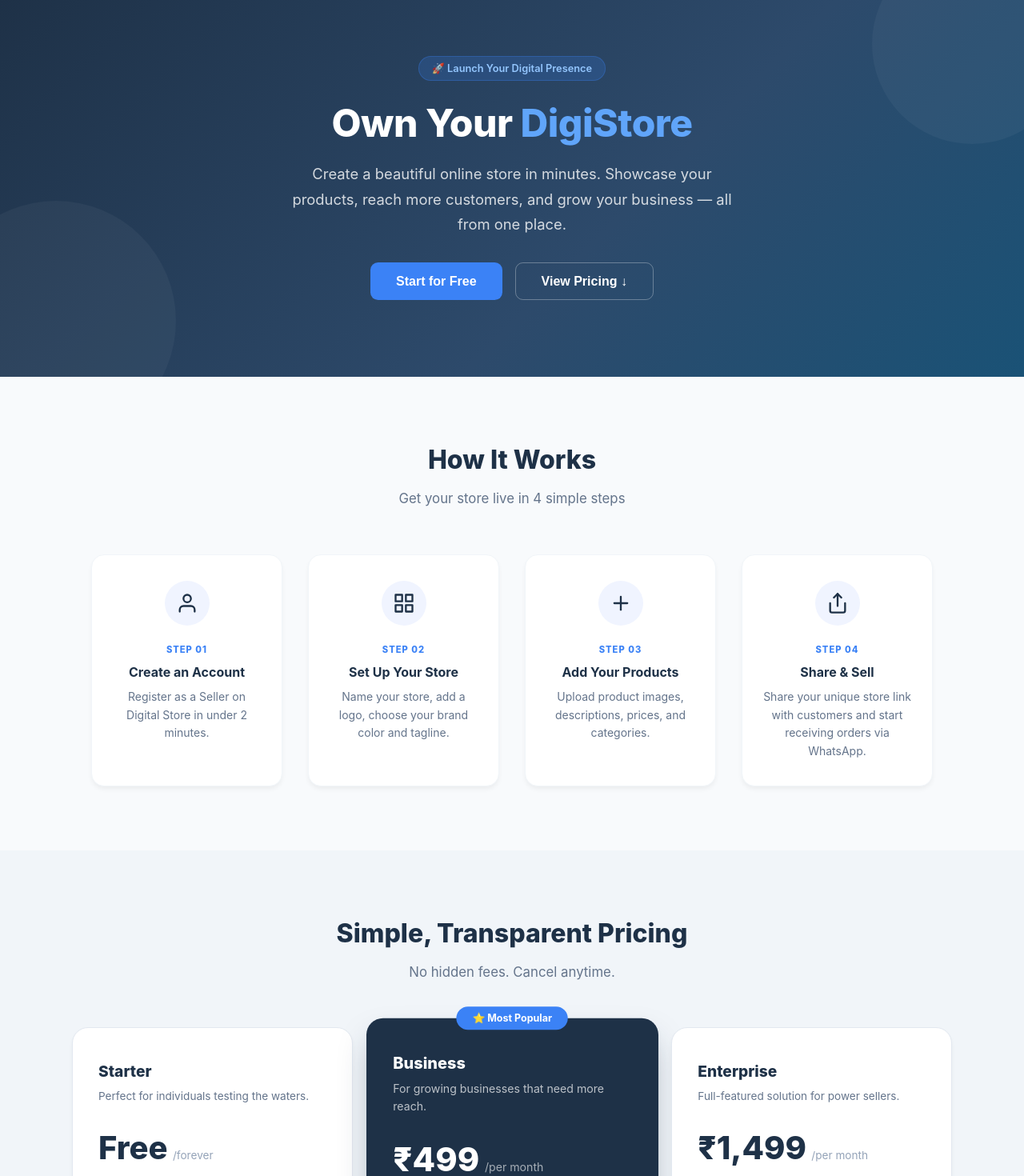
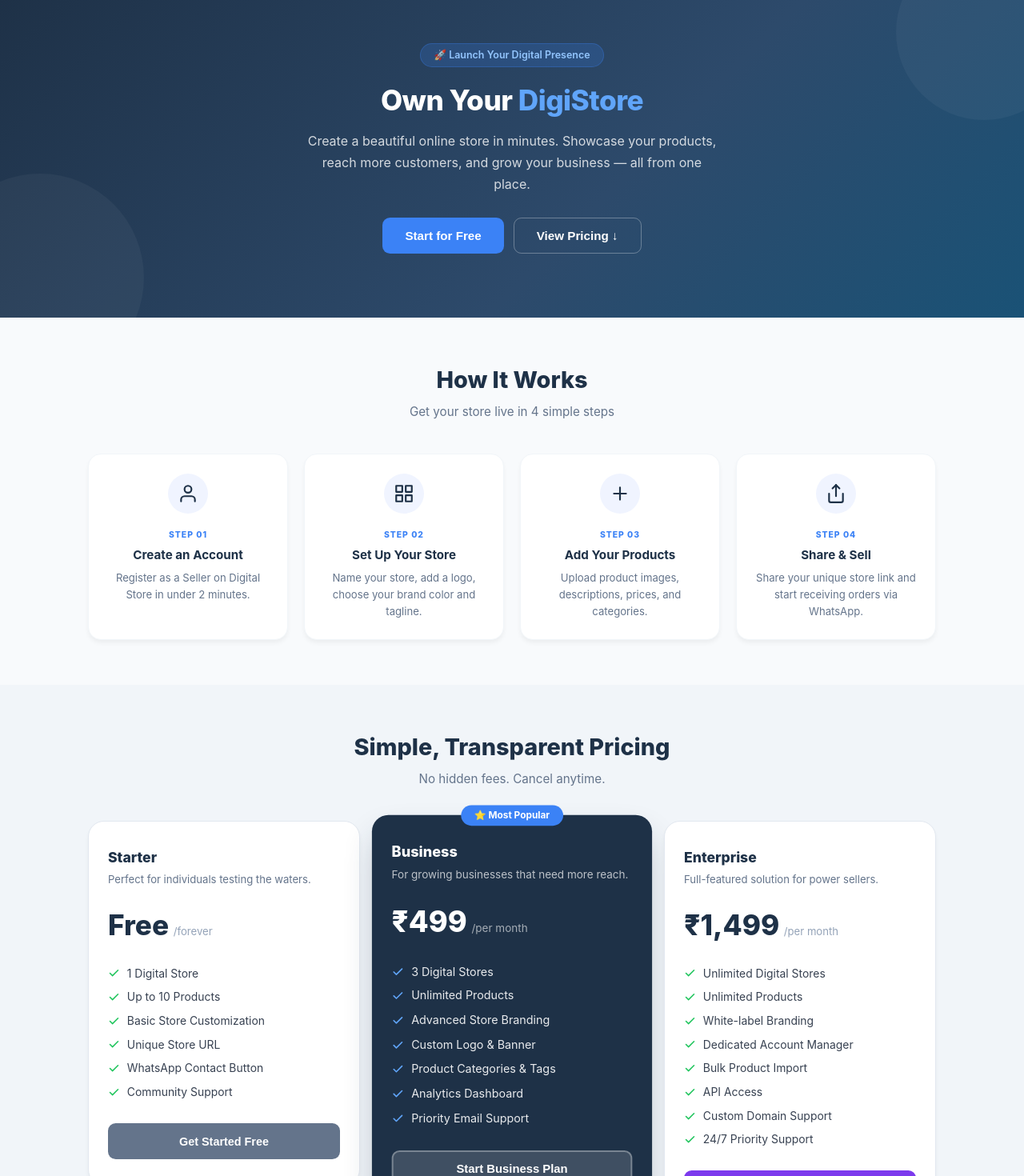
Before and after one commit to murtisma6/onlineshop, a React (Vite) app in the folder frontend/: page /own-your-digistore in a window 1280 px wide. Shown: the part 80-1550 px from the top of the page at 80% size. Built offline with nearby package versions, Linux system fonts and the light colour scheme.

Commit message:
feat: add DigiStorePricing page with plan details and setup guide

```diff
--- a/frontend/src/pages/DigiStorePricing.jsx
+++ b/frontend/src/pages/DigiStorePricing.jsx
@@ -20,7 +20,6 @@
         'Community Support',
       ],
       cta: 'Get Started Free',
-      ctaAction: 'register',
     },
     {
       name: 'Business',
@@ -39,7 +38,6 @@
         'Priority Email Support',
       ],
       cta: 'Start Business Plan',
-      ctaAction: 'contact',
     },
     {
       name: 'Enterprise',
@@ -59,83 +57,94 @@
         '24/7 Priority Support',
       ],
       cta: 'Contact Sales',
-      ctaAction: 'contact',
     },
   ];
 
   const steps = [
     {
-      icon: (
-        <svg xmlns="http://www.w3.org/2000/svg" width="28" height="28" viewBox="0 0 24 24" fill="none" stroke="#1E3147" strokeWidth="2" strokeLinecap="round" strokeLinejoin="round">
-          <path d="M20 21v-2a4 4 0 0 0-4-4H8a4 4 0 0 0-4 4v2"/><circle cx="12" cy="7" r="4"/>
-        </svg>
-      ),
       step: '01',
+      icon: <svg xmlns="http://www.w3.org/2000/svg" width="26" height="26" viewBox="0 0 24 24" fill="none" stroke="#1E3147" strokeWidth="2" strokeLinecap="round" strokeLinejoin="round"><path d="M20 21v-2a4 4 0 0 0-4-4H8a4 4 0 0 0-4 4v2"/><circle cx="12" cy="7" r="4"/></svg>,
       title: 'Create an Account',
       desc: 'Register as a Seller on Digital Store in under 2 minutes.',
     },
     {
-      icon: (
-        <svg xmlns="http://www.w3.org/2000/svg" width="28" height="28" viewBox="0 0 24 24" fill="none" stroke="#1E3147" strokeWidth="2" strokeLinecap="round" strokeLinejoin="round">
-          <rect x="3" y="3" width="7" height="7"/><rect x="14" y="3" width="7" height="7"/><rect x="14" y="14" width="7" height="7"/><rect x="3" y="14" width="7" height="7"/>
-        </svg>
-      ),
       step: '02',
+      icon: <svg xmlns="http://www.w3.org/2000/svg" width="26" height="26" viewBox="0 0 24 24" fill="none" stroke="#1E3147" strokeWidth="2" strokeLinecap="round" strokeLinejoin="round"><rect x="3" y="3" width="7" height="7"/><rect x="14" y="3" width="7" height="7"/><rect x="14" y="14" width="7" height="7"/><rect x="3" y="14" width="7" height="7"/></svg>,
       title: 'Set Up Your Store',
       desc: 'Name your store, add a logo, choose your brand color and tagline.',
     },
     {
-      icon: (
-        <svg xmlns="http://www.w3.org/2000/svg" width="28" height="28" viewBox="0 0 24 24" fill="none" stroke="#1E3147" strokeWidth="2" strokeLinecap="round" strokeLinejoin="round">
-          <line x1="12" y1="5" x2="12" y2="19"/><line x1="5" y1="12" x2="19" y2="12"/>
-        </svg>
-      ),
       step: '03',
+      icon: <svg xmlns="http://www.w3.org/2000/svg" width="26" height="26" viewBox="0 0 24 24" fill="none" stroke="#1E3147" strokeWidth="2" strokeLinecap="round" strokeLinejoin="round"><line x1="12" y1="5" x2="12" y2="19"/><line x1="5" y1="12" x2="19" y2="12"/></svg>,
       title: 'Add Your Products',
       desc: 'Upload product images, descriptions, prices, and categories.',
     },
     {
-      icon: (
-        <svg xmlns="http://www.w3.org/2000/svg" width="28" height="28" viewBox="0 0 24 24" fill="none" stroke="#1E3147" strokeWidth="2" strokeLinecap="round" strokeLinejoin="round">
-          <path d="M4 12v8a2 2 0 0 0 2 2h12a2 2 0 0 0 2-2v-8"/><polyline points="16 6 12 2 8 6"/><line x1="12" y1="2" x2="12" y2="15"/>
-        </svg>
-      ),
       step: '04',
+      icon: <svg xmlns="http://www.w3.org/2000/svg" width="26" height="26" viewBox="0 0 24 24" fill="none" stroke="#1E3147" strokeWidth="2" strokeLinecap="round" strokeLinejoin="round"><path d="M4 12v8a2 2 0 0 0 2 2h12a2 2 0 0 0 2-2v-8"/><polyline points="16 6 12 2 8 6"/><line x1="12" y1="2" x2="12" y2="15"/></svg>,
       title: 'Share & Sell',
-      desc: 'Share your unique store link with customers and start receiving orders via WhatsApp.',
+      desc: 'Share your unique store link and start receiving orders via WhatsApp.',
     },
   ];
 
   return (
     <div style={{ backgroundColor: '#f8fafc', minHeight: 'calc(100vh - 70px)' }}>
 
-      {/* Hero Section */}
-      <div style={{
+      {/* Responsive styles via <style> tag */}
+      <style>{`
+        .digi-hero { padding: 4rem 1.25rem 5rem; }
+        .digi-hero h1 { font-size: 2.2rem; }
+        .digi-hero p { font-size: 1rem; }
+        .digi-hero-btns { flex-direction: row; }
+        .digi-section { padding: 3.5rem 1.25rem; }
+        .digi-steps-grid { display: grid; grid-template-columns: repeat(auto-fit, minmax(200px, 1fr)); gap: 1.25rem; }
+        .digi-pricing-grid { display: grid; grid-template-columns: repeat(auto-fit, minmax(260px, 1fr)); gap: 1.25rem; align-items: start; }
+        .digi-plan-card { transform: scale(1) !important; }
+        .digi-plan-highlight { transform: scale(1.03) !important; }
+        @media (max-width: 640px) {
+          .digi-hero { padding: 2.5rem 1rem 3rem; }
+          .digi-hero h1 { font-size: 1.65rem; }
+          .digi-hero p { font-size: 0.9rem; }
+          .digi-hero-btns { flex-direction: column; align-items: stretch; }
+          .digi-hero-btns button { width: 100%; justify-content: center; }
+          .digi-section { padding: 2.5rem 1rem; }
+          .digi-steps-grid { grid-template-columns: 1fr 1fr; gap: 1rem; }
+          .digi-pricing-grid { grid-template-columns: 1fr; gap: 1.25rem; }
+          .digi-plan-highlight { transform: scale(1) !important; }
+          .digi-badge-popular { font-size: 0.7rem; }
+          .digi-section-title { font-size: 1.5rem !important; }
+          .digi-cta-title { font-size: 1.4rem !important; }
+        }
+        @media (max-width: 380px) {
+          .digi-steps-grid { grid-template-columns: 1fr; }
+        }
+      `}</style>
+
+      {/* Hero */}
+      <div className="digi-hero" style={{
         background: 'linear-gradient(135deg, #1E3147 0%, #2d4a6b 60%, #1a5276 100%)',
         color: '#ffffff',
         textAlign: 'center',
-        padding: '5rem 1.5rem 6rem 1.5rem',
         position: 'relative',
         overflow: 'hidden',
       }}>
-        {/* Decorative circles */}
-        <div style={{ position: 'absolute', top: '-60px', right: '-60px', width: '250px', height: '250px', borderRadius: '50%', background: 'rgba(255,255,255,0.04)', pointerEvents: 'none' }}></div>
-        <div style={{ position: 'absolute', bottom: '-80px', left: '-80px', width: '300px', height: '300px', borderRadius: '50%', background: 'rgba(255,255,255,0.04)', pointerEvents: 'none' }}></div>
+        <div style={{ position: 'absolute', top: '-60px', right: '-60px', width: '220px', height: '220px', borderRadius: '50%', background: 'rgba(255,255,255,0.04)', pointerEvents: 'none' }}></div>
+        <div style={{ position: 'absolute', bottom: '-80px', left: '-80px', width: '260px', height: '260px', borderRadius: '50%', background: 'rgba(255,255,255,0.04)', pointerEvents: 'none' }}></div>
 
-        <div style={{ position: 'relative', zIndex: 1, maxWidth: '700px', margin: '0 auto' }}>
-          <span style={{ display: 'inline-block', backgroundColor: 'rgba(59,130,246,0.2)', color: '#93c5fd', padding: '0.3rem 1rem', borderRadius: '2rem', fontSize: '0.8rem', fontWeight: '600', marginBottom: '1.5rem', border: '1px solid rgba(59,130,246,0.3)' }}>
+        <div style={{ position: 'relative', zIndex: 1, maxWidth: '680px', margin: '0 auto' }}>
+          <span style={{ display: 'inline-block', backgroundColor: 'rgba(59,130,246,0.2)', color: '#93c5fd', padding: '0.3rem 1rem', borderRadius: '2rem', fontSize: '0.78rem', fontWeight: '600', marginBottom: '1.25rem', border: '1px solid rgba(59,130,246,0.3)' }}>
             🚀 Launch Your Digital Presence
           </span>
-          <h1 style={{ fontSize: '3rem', fontWeight: '800', lineHeight: 1.2, marginBottom: '1.25rem', letterSpacing: '-0.5px' }}>
+          <h1 style={{ fontWeight: '800', lineHeight: 1.2, marginBottom: '1rem', letterSpacing: '-0.5px' }}>
             Own Your <span style={{ color: '#60a5fa' }}>DigiStore</span>
           </h1>
-          <p style={{ fontSize: '1.15rem', color: 'rgba(255,255,255,0.8)', maxWidth: '560px', margin: '0 auto 2rem auto', lineHeight: 1.7 }}>
+          <p style={{ color: 'rgba(255,255,255,0.8)', maxWidth: '520px', margin: '0 auto 1.75rem auto', lineHeight: 1.7 }}>
             Create a beautiful online store in minutes. Showcase your products, reach more customers, and grow your business — all from one place.
           </p>
-          <div style={{ display: 'flex', gap: '1rem', justifyContent: 'center', flexWrap: 'wrap' }}>
+          <div className="digi-hero-btns" style={{ display: 'flex', gap: '0.75rem', justifyContent: 'center', flexWrap: 'wrap' }}>
             <button
               onClick={() => navigate('/register')}
-              style={{ backgroundColor: '#3b82f6', color: '#ffffff', padding: '0.85rem 2rem', borderRadius: '0.6rem', border: 'none', fontWeight: '700', fontSize: '1rem', cursor: 'pointer', transition: 'all 0.2s' }}
+              style={{ backgroundColor: '#3b82f6', color: '#ffffff', padding: '0.8rem 1.75rem', borderRadius: '0.6rem', border: 'none', fontWeight: '700', fontSize: '0.95rem', cursor: 'pointer' }}
               onMouseOver={(e) => e.currentTarget.style.backgroundColor = '#2563eb'}
               onMouseOut={(e) => e.currentTarget.style.backgroundColor = '#3b82f6'}
             >
@@ -143,7 +152,7 @@
             </button>
             <button
               onClick={() => document.getElementById('pricing-section').scrollIntoView({ behavior: 'smooth' })}
-              style={{ backgroundColor: 'transparent', color: '#ffffff', padding: '0.85rem 2rem', borderRadius: '0.6rem', border: '1px solid rgba(255,255,255,0.3)', fontWeight: '600', fontSize: '1rem', cursor: 'pointer', transition: 'all 0.2s' }}
+              style={{ backgroundColor: 'transparent', color: '#ffffff', padding: '0.8rem 1.75rem', borderRadius: '0.6rem', border: '1px solid rgba(255,255,255,0.3)', fontWeight: '600', fontSize: '0.95rem', cursor: 'pointer' }}
               onMouseOver={(e) => e.currentTarget.style.backgroundColor = 'rgba(255,255,255,0.1)'}
               onMouseOut={(e) => e.currentTarget.style.backgroundColor = 'transparent'}
             >
@@ -154,79 +163,73 @@
       </div>
 
       {/* How It Works */}
-      <div style={{ maxWidth: '1100px', margin: '0 auto', padding: '5rem 1.5rem' }}>
-        <div style={{ textAlign: 'center', marginBottom: '3.5rem' }}>
-          <h2 style={{ fontSize: '2rem', fontWeight: '800', color: '#1E3147', marginBottom: '0.75rem' }}>How It Works</h2>
-          <p style={{ color: '#64748b', fontSize: '1.05rem' }}>Get your store live in 4 simple steps</p>
+      <div className="digi-section" style={{ maxWidth: '1100px', margin: '0 auto' }}>
+        <div style={{ textAlign: 'center', marginBottom: '2.5rem' }}>
+          <h2 className="digi-section-title" style={{ fontSize: '1.8rem', fontWeight: '800', color: '#1E3147', marginBottom: '0.5rem' }}>How It Works</h2>
+          <p style={{ color: '#64748b', fontSize: '0.95rem' }}>Get your store live in 4 simple steps</p>
         </div>
-        <div style={{ display: 'grid', gridTemplateColumns: 'repeat(auto-fit, minmax(220px, 1fr))', gap: '2rem' }}>
+        <div className="digi-steps-grid">
           {steps.map((s) => (
-            <div key={s.step} style={{ backgroundColor: '#ffffff', borderRadius: '1rem', padding: '2rem 1.5rem', boxShadow: '0 4px 6px -1px rgba(0,0,0,0.06)', border: '1px solid #f1f5f9', textAlign: 'center', transition: 'transform 0.2s, box-shadow 0.2s' }}
-              onMouseOver={(e) => { e.currentTarget.style.transform = 'translateY(-4px)'; e.currentTarget.style.boxShadow = '0 12px 24px -4px rgba(0,0,0,0.1)'; }}
-              onMouseOut={(e) => { e.currentTarget.style.transform = 'translateY(0)'; e.currentTarget.style.boxShadow = '0 4px 6px -1px rgba(0,0,0,0.06)'; }}
-            >
-              <div style={{ width: '56px', height: '56px', backgroundColor: '#f0f4ff', borderRadius: '50%', display: 'flex', alignItems: 'center', justifyContent: 'center', margin: '0 auto 1rem auto' }}>
+            <div key={s.step} style={{ backgroundColor: '#ffffff', borderRadius: '1rem', padding: '1.5rem 1.25rem', boxShadow: '0 4px 6px -1px rgba(0,0,0,0.06)', border: '1px solid #f1f5f9', textAlign: 'center' }}>
+              <div style={{ width: '50px', height: '50px', backgroundColor: '#f0f4ff', borderRadius: '50%', display: 'flex', alignItems: 'center', justifyContent: 'center', margin: '0 auto 0.75rem auto' }}>
                 {s.icon}
               </div>
-              <span style={{ display: 'inline-block', fontSize: '0.7rem', fontWeight: '800', color: '#3b82f6', letterSpacing: '1px', marginBottom: '0.5rem' }}>STEP {s.step}</span>
-              <h3 style={{ fontSize: '1rem', fontWeight: '700', color: '#1E3147', marginBottom: '0.5rem' }}>{s.title}</h3>
-              <p style={{ fontSize: '0.875rem', color: '#64748b', lineHeight: 1.6 }}>{s.desc}</p>
+              <span style={{ display: 'inline-block', fontSize: '0.65rem', fontWeight: '800', color: '#3b82f6', letterSpacing: '1px', marginBottom: '0.4rem' }}>STEP {s.step}</span>
+              <h3 style={{ fontSize: '0.95rem', fontWeight: '700', color: '#1E3147', marginBottom: '0.4rem' }}>{s.title}</h3>
+              <p style={{ fontSize: '0.82rem', color: '#64748b', lineHeight: 1.6, margin: 0 }}>{s.desc}</p>
             </div>
           ))}
         </div>
       </div>
 
-      {/* Pricing Section */}
-      <div id="pricing-section" style={{ backgroundColor: '#f1f5f9', padding: '5rem 1.5rem' }}>
-        <div style={{ maxWidth: '1100px', margin: '0 auto' }}>
-          <div style={{ textAlign: 'center', marginBottom: '3.5rem' }}>
-            <h2 style={{ fontSize: '2rem', fontWeight: '800', color: '#1E3147', marginBottom: '0.75rem' }}>Simple, Transparent Pricing</h2>
-            <p style={{ color: '#64748b', fontSize: '1.05rem' }}>No hidden fees. Cancel anytime.</p>
+      {/* Pricing */}
+      <div id="pricing-section" style={{ backgroundColor: '#f1f5f9' }}>
+        <div className="digi-section" style={{ maxWidth: '1100px', margin: '0 auto' }}>
+          <div style={{ textAlign: 'center', marginBottom: '2.5rem' }}>
+            <h2 className="digi-section-title" style={{ fontSize: '1.8rem', fontWeight: '800', color: '#1E3147', marginBottom: '0.5rem' }}>Simple, Transparent Pricing</h2>
+            <p style={{ color: '#64748b', fontSize: '0.95rem' }}>No hidden fees. Cancel anytime.</p>
           </div>
-          <div style={{ display: 'grid', gridTemplateColumns: 'repeat(auto-fit, minmax(280px, 1fr))', gap: '1.5rem', alignItems: 'start' }}>
+          <div className="digi-pricing-grid">
             {plans.map((plan) => (
-              <div key={plan.name} style={{
+              <div key={plan.name} className={plan.highlight ? 'digi-plan-highlight' : 'digi-plan-card'} style={{
                 backgroundColor: plan.highlight ? plan.color : '#ffffff',
                 borderRadius: '1.25rem',
-                padding: '2.5rem 2rem',
-                boxShadow: plan.highlight ? '0 20px 40px -8px rgba(30,49,71,0.35)' : '0 4px 6px -1px rgba(0,0,0,0.06)',
+                padding: '2rem 1.5rem',
+                boxShadow: plan.highlight ? '0 20px 40px -8px rgba(30,49,71,0.3)' : '0 4px 6px -1px rgba(0,0,0,0.06)',
                 border: plan.highlight ? 'none' : '1px solid #e2e8f0',
                 position: 'relative',
-                transform: plan.highlight ? 'scale(1.04)' : 'scale(1)',
-                transition: 'transform 0.2s',
               }}>
                 {plan.highlight && (
-                  <span style={{ position: 'absolute', top: '-14px', left: '50%', transform: 'translateX(-50%)', backgroundColor: '#3b82f6', color: '#ffffff', padding: '0.3rem 1.2rem', borderRadius: '2rem', fontSize: '0.75rem', fontWeight: '700', whiteSpace: 'nowrap' }}>
+                  <span className="digi-badge-popular" style={{ position: 'absolute', top: '-12px', left: '50%', transform: 'translateX(-50%)', backgroundColor: '#3b82f6', color: '#ffffff', padding: '0.25rem 1rem', borderRadius: '2rem', fontSize: '0.72rem', fontWeight: '700', whiteSpace: 'nowrap' }}>
                     ⭐ Most Popular
                   </span>
                 )}
-                <h3 style={{ fontSize: '1.2rem', fontWeight: '800', color: plan.highlight ? '#ffffff' : '#1E3147', marginBottom: '0.4rem' }}>{plan.name}</h3>
-                <p style={{ fontSize: '0.85rem', color: plan.highlight ? 'rgba(255,255,255,0.7)' : '#64748b', marginBottom: '1.5rem' }}>{plan.description}</p>
-                <div style={{ marginBottom: '1.75rem' }}>
-                  <span style={{ fontSize: '2.5rem', fontWeight: '800', color: plan.highlight ? '#ffffff' : '#1E3147' }}>{plan.price}</span>
-                  <span style={{ fontSize: '0.85rem', color: plan.highlight ? 'rgba(255,255,255,0.6)' : '#94a3b8', marginLeft: '0.4rem' }}>/{plan.period}</span>
+                <h3 style={{ fontSize: '1.1rem', fontWeight: '800', color: plan.highlight ? '#ffffff' : '#1E3147', marginBottom: '0.3rem' }}>{plan.name}</h3>
+                <p style={{ fontSize: '0.82rem', color: plan.highlight ? 'rgba(255,255,255,0.7)' : '#64748b', marginBottom: '1.25rem' }}>{plan.description}</p>
+                <div style={{ marginBottom: '1.5rem' }}>
+                  <span style={{ fontSize: '2.2rem', fontWeight: '800', color: plan.highlight ? '#ffffff' : '#1E3147' }}>{plan.price}</span>
+                  <span style={{ fontSize: '0.82rem', color: plan.highlight ? 'rgba(255,255,255,0.6)' : '#94a3b8', marginLeft: '0.35rem' }}>/{plan.period}</span>
                 </div>
-                <ul style={{ listStyle: 'none', padding: 0, margin: '0 0 2rem 0', display: 'flex', flexDirection: 'column', gap: '0.65rem' }}>
+                <ul style={{ listStyle: 'none', padding: 0, margin: '0 0 1.75rem 0', display: 'flex', flexDirection: 'column', gap: '0.55rem' }}>
                   {plan.features.map((f) => (
-                    <li key={f} style={{ display: 'flex', alignItems: 'center', gap: '0.6rem', fontSize: '0.9rem', color: plan.highlight ? 'rgba(255,255,255,0.9)' : '#374151' }}>
-                      <svg xmlns="http://www.w3.org/2000/svg" width="16" height="16" viewBox="0 0 24 24" fill="none" stroke={plan.highlight ? '#60a5fa' : '#22c55e'} strokeWidth="2.5" strokeLinecap="round" strokeLinejoin="round"><polyline points="20 6 9 17 4 12"/></svg>
+                    <li key={f} style={{ display: 'flex', alignItems: 'center', gap: '0.55rem', fontSize: '0.87rem', color: plan.highlight ? 'rgba(255,255,255,0.9)' : '#374151' }}>
+                      <svg xmlns="http://www.w3.org/2000/svg" width="15" height="15" viewBox="0 0 24 24" fill="none" stroke={plan.highlight ? '#60a5fa' : '#22c55e'} strokeWidth="2.5" strokeLinecap="round" strokeLinejoin="round"><polyline points="20 6 9 17 4 12"/></svg>
                       {f}
                     </li>
                   ))}
                 </ul>
                 <button
-                  onClick={() => navigate(plan.ctaAction === 'register' ? '/register' : '/register')}
+                  onClick={() => navigate('/register')}
                   style={{
                     width: '100%',
-                    padding: '0.85rem',
+                    padding: '0.8rem',
                     borderRadius: '0.6rem',
                     border: plan.highlight ? '2px solid rgba(255,255,255,0.3)' : `2px solid ${plan.color}`,
                     backgroundColor: plan.highlight ? 'rgba(255,255,255,0.15)' : plan.color,
-                    color: plan.highlight ? '#ffffff' : '#ffffff',
+                    color: '#ffffff',
                     fontWeight: '700',
-                    fontSize: '0.95rem',
+                    fontSize: '0.9rem',
                     cursor: 'pointer',
-                    transition: 'all 0.2s',
                   }}
                   onMouseOver={(e) => e.currentTarget.style.opacity = '0.85'}
                   onMouseOut={(e) => e.currentTarget.style.opacity = '1'}
@@ -240,12 +243,12 @@
       </div>
 
       {/* CTA Banner */}
-      <div style={{ backgroundColor: '#1E3147', color: '#ffffff', textAlign: 'center', padding: '4rem 1.5rem' }}>
-        <h2 style={{ fontSize: '2rem', fontWeight: '800', marginBottom: '1rem' }}>Ready to launch your DigiStore?</h2>
-        <p style={{ color: 'rgba(255,255,255,0.7)', marginBottom: '2rem', fontSize: '1.05rem' }}>Join hundreds of sellers already growing their business online.</p>
+      <div style={{ backgroundColor: '#1E3147', color: '#ffffff', textAlign: 'center', padding: '3.5rem 1.25rem' }}>
+        <h2 className="digi-cta-title" style={{ fontSize: '1.75rem', fontWeight: '800', marginBottom: '0.75rem' }}>Ready to launch your DigiStore?</h2>
+        <p style={{ color: 'rgba(255,255,255,0.7)', marginBottom: '1.75rem', fontSize: '0.95rem' }}>Join hundreds of sellers already growing their business online.</p>
         <button
           onClick={() => navigate('/register')}
-          style={{ backgroundColor: '#3b82f6', color: '#ffffff', padding: '0.9rem 2.5rem', borderRadius: '0.6rem', border: 'none', fontWeight: '700', fontSize: '1rem', cursor: 'pointer', transition: 'all 0.2s' }}
+          style={{ backgroundColor: '#3b82f6', color: '#ffffff', padding: '0.85rem 2rem', borderRadius: '0.6rem', border: 'none', fontWeight: '700', fontSize: '0.95rem', cursor: 'pointer' }}
           onMouseOver={(e) => e.currentTarget.style.backgroundColor = '#2563eb'}
           onMouseOut={(e) => e.currentTarget.style.backgroundColor = '#3b82f6'}
         >
```
